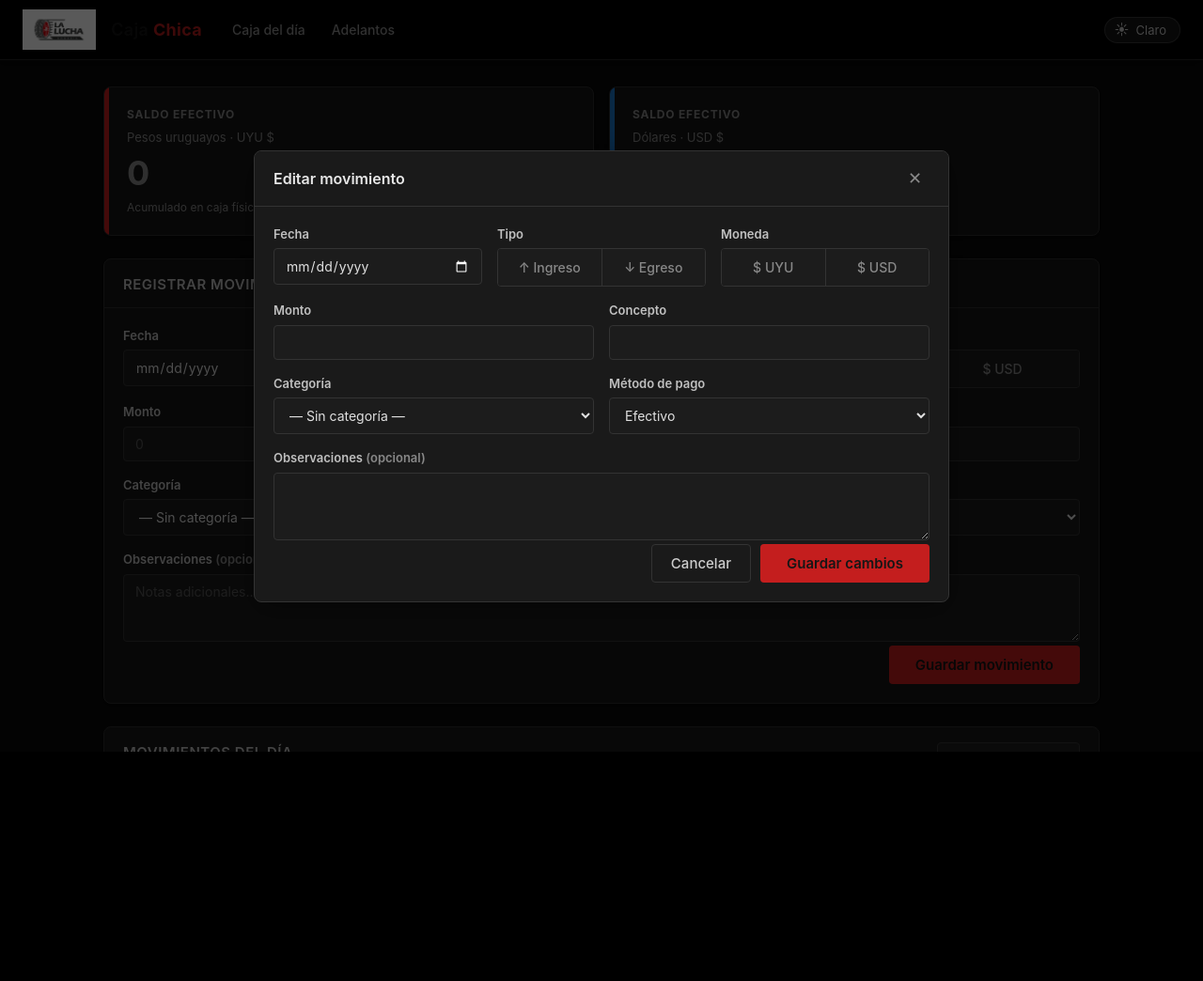
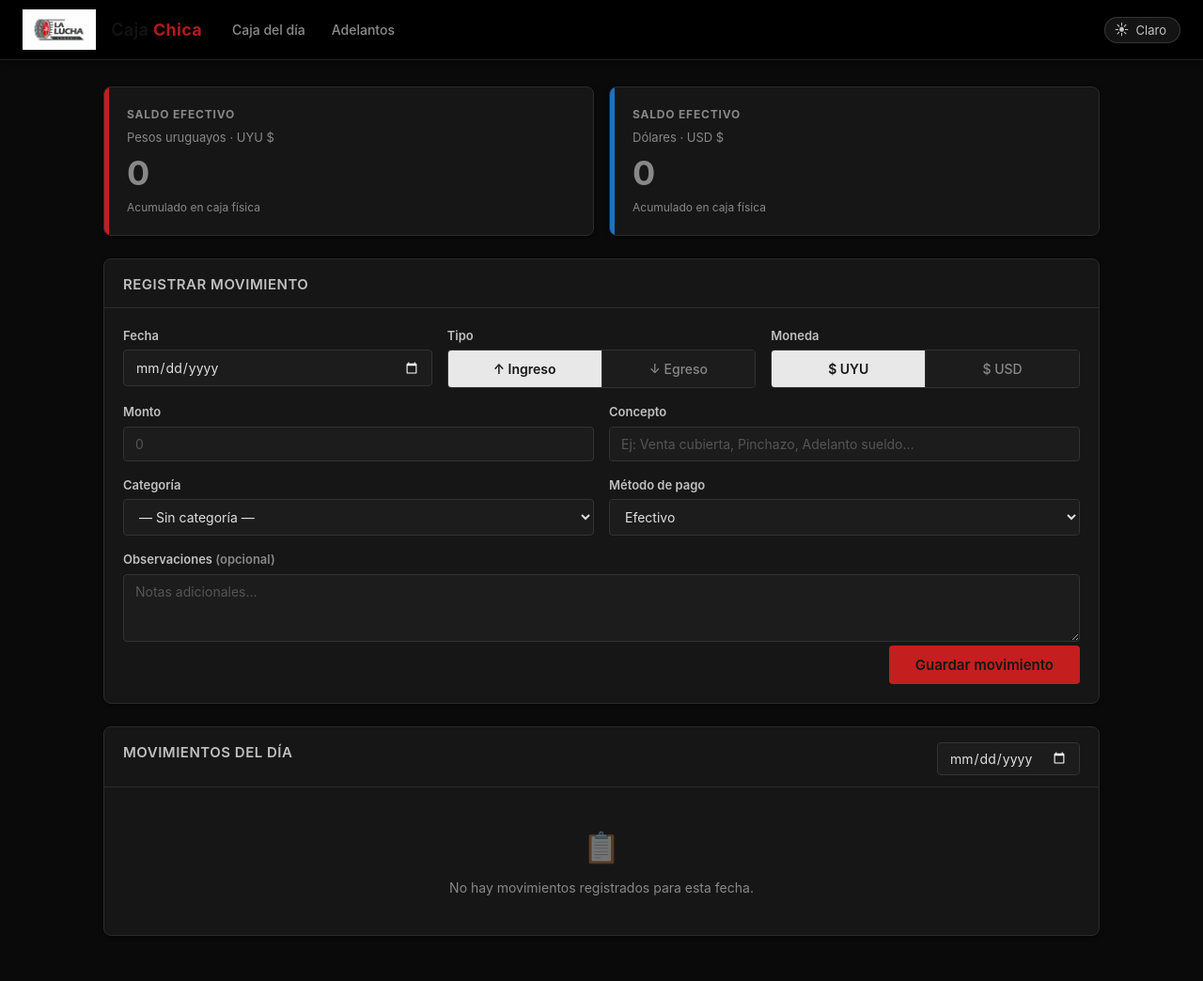
Before and after one commit to GerardoMexDev/La_Lucha_proyecto, a Flask app: template app/templates/movimientos/cargar.html in a window 1280 px wide. Shown: the whole page at 94% size. Before the commit the page ends 800 px from the top, so only its background shows below. Run offline with Flask 3, Linux system fonts and the light colour scheme; the template is opened without the code that fills it, so the values that code supplies are empty.

Commit message:
Corregir cierre del modal: display:flex sobreescribía el atributo hidden
Co-Authored-By: Claude Sonnet 4.6 <noreply@anthropic.com>

```diff
--- a/app/static/css/style.css
+++ b/app/static/css/style.css
@@ -19,6 +19,9 @@
 
 /* ── Reset y base ───────────────────────────────────────────────────────────── */
 *, *::before, *::after { box-sizing: border-box; margin: 0; padding: 0; }
+
+/* El atributo hidden siempre oculta, aunque el elemento tenga display:flex en CSS */
+[hidden] { display: none !important; }
 
 body {
     font-family: -apple-system, BlinkMacSystemFont, 'Segoe UI', Roboto, sans-serif;
```
